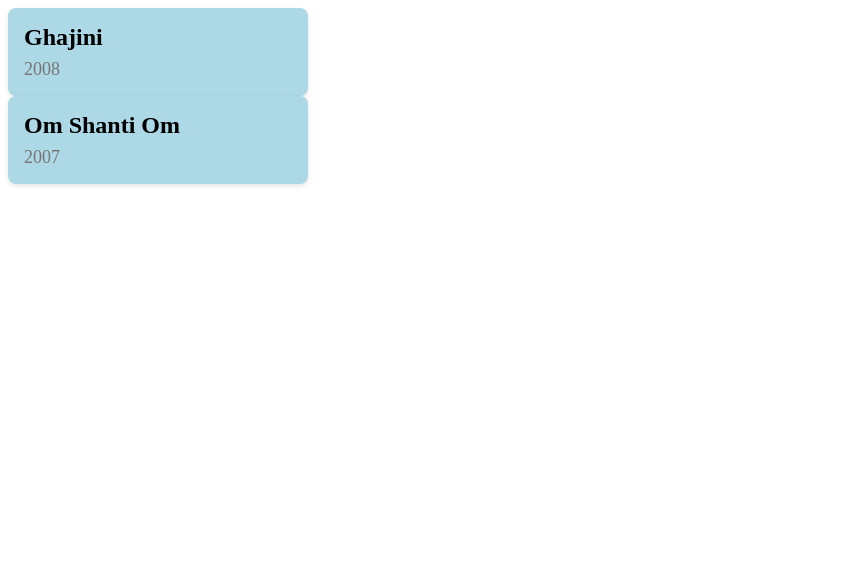
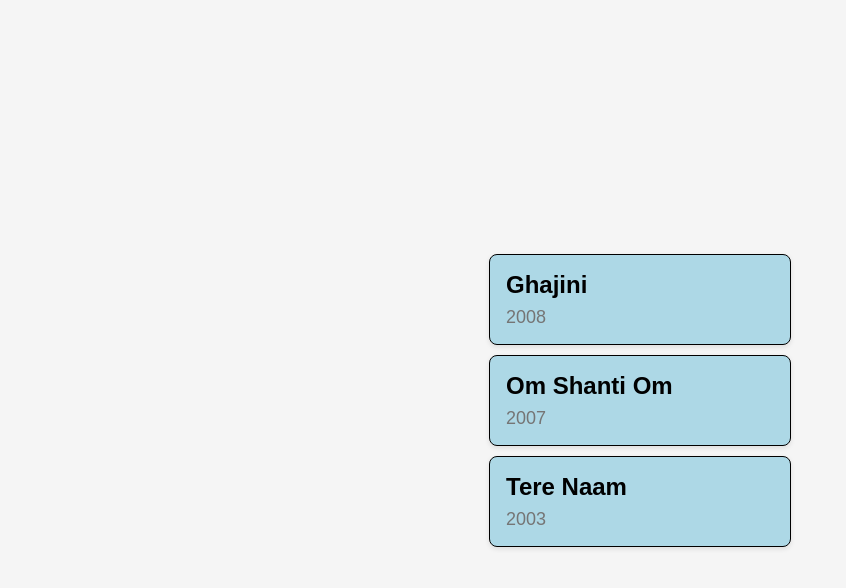
Before and after one commit to gjainiitr/graphql-client-movie-review-application, a React (Create React App) app: page / in a window 1280 px wide. Shown: the top 588 px of the page, without its empty margins (0-846 px from the left). Built offline with nearby package versions, Linux system fonts and the light colour scheme.

Commit message:
Changing styling for the card

```diff
--- a/src/components/AllMovies/AllMovies.css
+++ b/src/components/AllMovies/AllMovies.css
@@ -1,3 +1,9 @@
-.Movie {
-    padding: 10px;
+body {
+    font-family: Arial, sans-serif;
+    display: flex;
+    justify-content: center;
+    align-items: center;
+    height: 100vh;
+    margin: 0;
+    background-color: #f5f5f5;
 }
--- a/src/components/AllMovies/AllMovies.js
+++ b/src/components/AllMovies/AllMovies.js
@@ -35,6 +35,13 @@
         year: 2007,
         rating: 6.7,
         genres: ["Action", "Comedy", "Drama", "Fantasy"]
+      },
+      {
+        id: 3,
+        title: "Tere Naam",
+        year: 2003,
+        rating: 5,
+        genres: ["Action", "Comedy", "Drama"]
       }
     ];
 
--- a/src/components/MovieCard/MovieCard.css
+++ b/src/components/MovieCard/MovieCard.css
@@ -1,10 +1,11 @@
 .card {
-    background-color: lightblue;
+    margin: 10px;
+    background-color: lightblue; /* Faint blue background color */
     box-shadow: 0 2px 5px rgba(0, 0, 0, 0.1);
     width: 300px;
     border-radius: 8px;
-    border-color: black;
     overflow: hidden;
+    border: 1px solid black; /* Black border */
 }
 
 .card-content {
```
